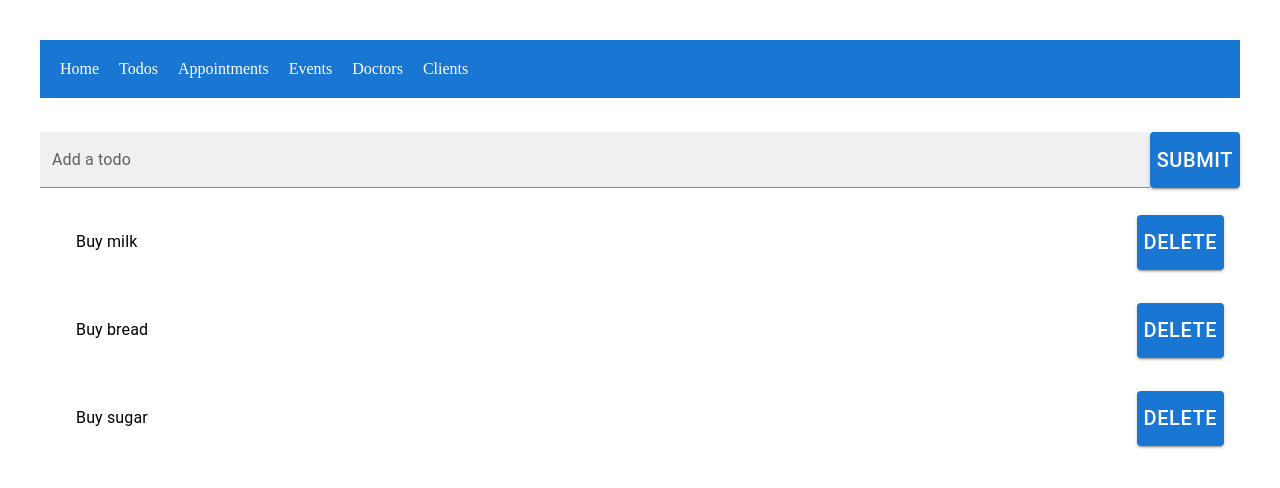
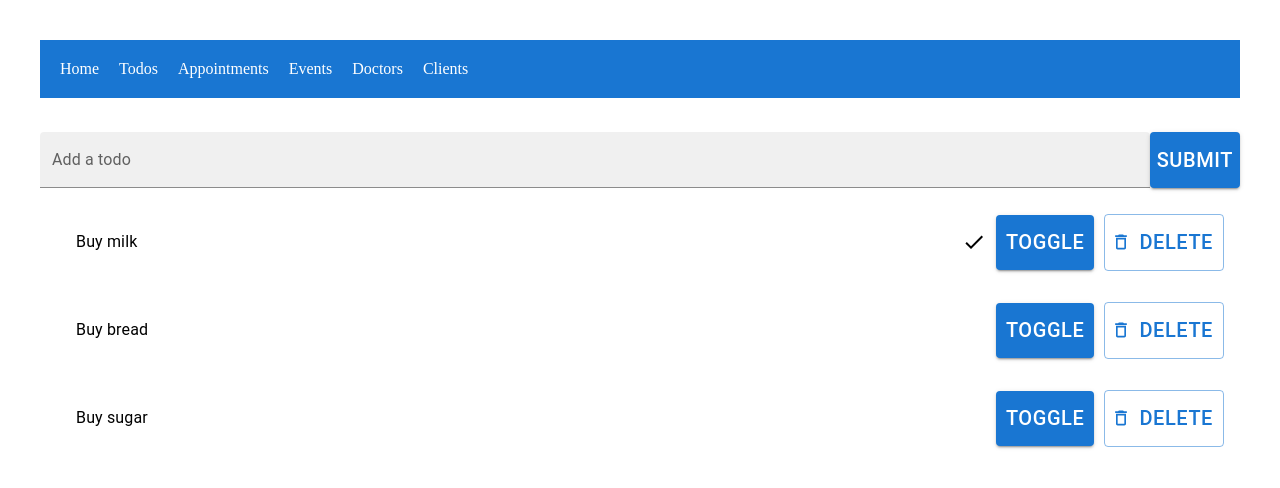
Before and after one commit to ViktorKW/hillel-front-end-pro-hw, a React (Create React App) app: page /todos in a window 1280 px wide. Shown: the top 488 px of the page. Built offline with nearby package versions, Linux system fonts and the light colour scheme; data requests are answered from the project's data file.

Commit message:
added Toggle Button and some icons

```diff
--- a/src/components/Todo/components/TodoItem/TodoItem.jsx
+++ b/src/components/Todo/components/TodoItem/TodoItem.jsx
@@ -1,24 +1,46 @@
 import React from 'react';
 import { Button, ListItemButton, ListItemText } from '@mui/material';
-
+import { Check, DeleteOutline } from '@mui/icons-material';
 import './style.scss';
-import { Link, Outlet } from 'react-router-dom';
+import { Link } from 'react-router-dom';
 function TodoItem({ todo, toggleTodo, removeTodo }) {
   function handleRemoveClick() {
     removeTodo(todo.id);
   }
+  function handleToggleClick() {
+    toggleTodo(todo.id);
+  }
   const path = `${todo.id}`;
+  const empty_space = (
+    <canvas className='empty-space' width={'10px'} height={'0px'}></canvas>
+  );
   return (
     <ListItemButton className='todo-item'>
       <Link className='todo-description' to={path}>
         <ListItemText>{todo.task}</ListItemText>
       </Link>
 
-      <canvas className='empty-space' width={'10px'} height={'0px'}></canvas>
-
-      <Button variant='contained' onClick={handleRemoveClick}>
-        Delete
-      </Button>
+      <div className='todo-menu'>
+        <Check
+          style={
+            todo.complited
+              ? { visibility: 'visible' }
+              : { visibility: 'hidden' }
+          }
+        />
+        {empty_space}
+        <Button variant='contained' onClick={handleToggleClick}>
+          Toggle
+        </Button>
+        {empty_space}
+        <Button
+          variant='outlined'
+          onClick={handleRemoveClick}
+          startIcon={<DeleteOutline />}
+        >
+          Delete
+        </Button>
+      </div>
     </ListItemButton>
   );
 }
```
